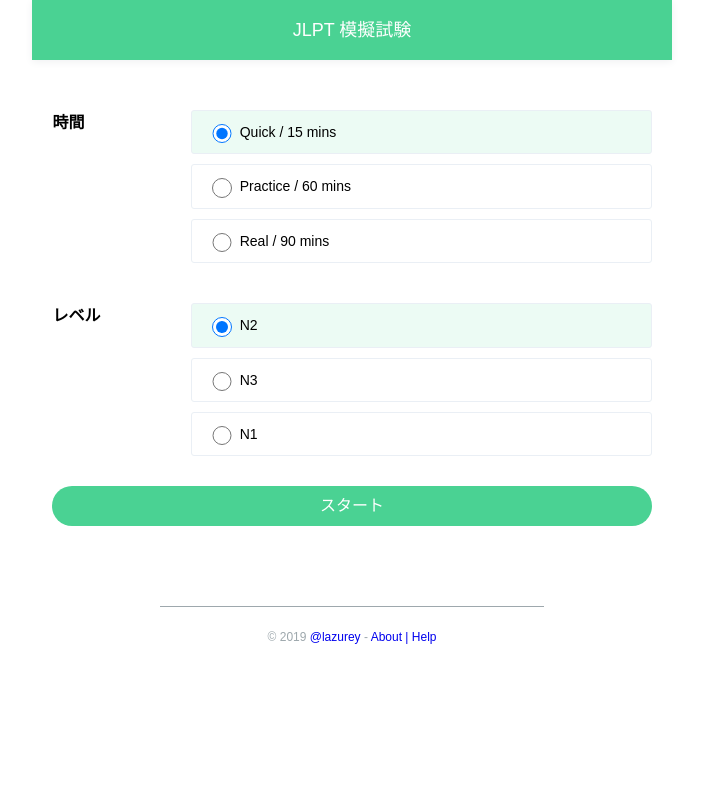
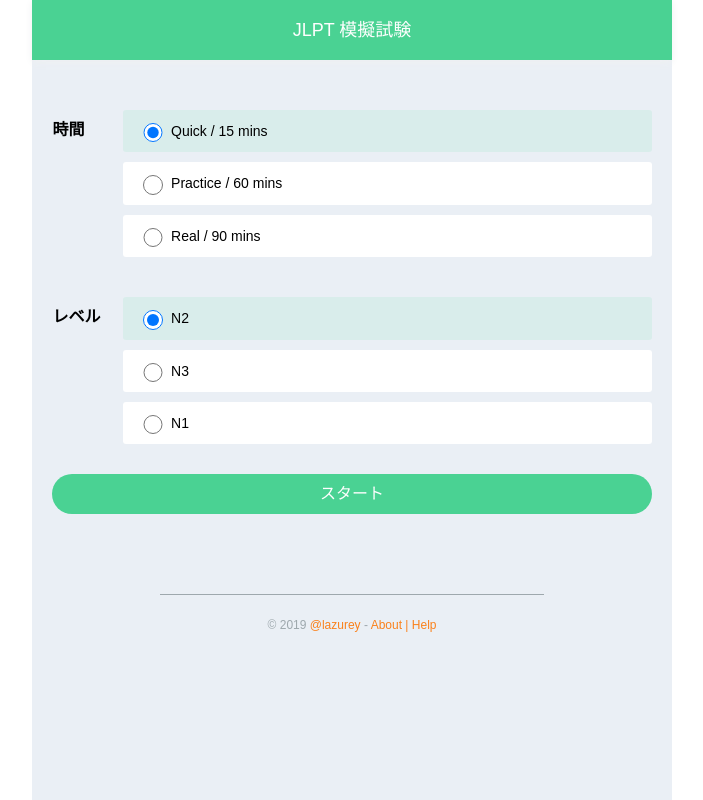
Before and after one commit to lazurey/jlpt-simulator, a React app: page / in a window 1280 px wide. Shown: the whole page, without its empty margins (288-991 px from the left). Built offline with nearby package versions, Linux system fonts and the light colour scheme.

Commit message:
update styles

```diff
--- a/src/components/layout/Main.tsx
+++ b/src/components/layout/Main.tsx
@@ -1,10 +1,14 @@
 import { css } from 'emotion';
 import * as React from 'react';
+
+import { BG_COLOR } from '../../constants/theme';
 
 const containerStyles = css({
   width: '640px',
   maxWidth: '100%',
   margin: '0 auto',
+  backgroundColor: BG_COLOR,
+  minHeight: '100vh',
 });
 
 export const Main = ({ children }: { children: any}) => (
--- a/src/components/select/RadioGroup.tsx
+++ b/src/components/select/RadioGroup.tsx
@@ -26,9 +26,10 @@ const groupStyles = css({
   padding: '10px 0',
   marginBottom: '10px',
   ' > .label': {
-    width: '30%',
+    width: '80px',
     fontSize: '16px',
     fontWeight: 700,
+    lineHeight: '40px',
   },
   ' .options': {
     width: '100%',
--- a/src/components/select/RadioOption.tsx
+++ b/src/components/select/RadioOption.tsx
@@ -1,6 +1,6 @@
 import { css, cx } from 'emotion';
 import { Component, default as React } from 'react';
-import { BG_COLOR, ERROR_COLOR_RGB, PRIMARY_COLOR_RGB } from '../../constants/theme';
+import { ERROR_COLOR_RGB, PRIMARY_COLOR_RGB } from '../../constants/theme';
 
 interface IRadioOptionComp {
   value: string;
@@ -12,7 +12,7 @@ interface IRadioOptionComp {
 }
 
 const optionStyles = css({
-  border: `1px solid ${BG_COLOR}`,
+  backgroundColor: '#fff',
   padding: '10px',
   width: '100%',
   display: 'flex',
@@ -24,14 +24,14 @@ const optionStyles = css({
     width: '30px',
   },
   '&:hover': {
-    backgroundColor: `rgba(${PRIMARY_COLOR_RGB}, 0.06)`,
+    backgroundColor: `rgba(${PRIMARY_COLOR_RGB}, 0.26)`,
     boxShadow: '0 3px 3px rgba(0, 0, 0, 0.1)',
   },
   '&.bg-correct': {
-    backgroundColor: `rgba(${PRIMARY_COLOR_RGB}, 0.3)`,
+    backgroundColor: `rgba(${PRIMARY_COLOR_RGB}, 0.6)`,
   },
   '&.bg-wrong': {
-    backgroundColor: `rgba(${ERROR_COLOR_RGB}, 0.3)`,
+    backgroundColor: `rgba(${ERROR_COLOR_RGB}, 0.6)`,
   },
 });
 
--- a/src/index.html
+++ b/src/index.html
@@ -10,6 +10,7 @@
     html, body {
       margin: 0;
       padding: 0;
+      background-color: #EAEFF5;
     }
   </style>
 </head>
--- a/src/index.tsx
+++ b/src/index.tsx
@@ -5,6 +5,7 @@ import { HashRouter as Router, Route, Switch } from 'react-router-dom';
 
 import { Footer, Header, Main } from './components/layout';
 import PATH from './constants/routes';
+import { WARNING_COLOR } from './constants/theme';
 import { AboutHelp, Answer, Exam, Home, NoMatch, Result } from './pages';
 
 // tslint:disable
@@ -16,9 +17,11 @@ injectGlobal`
     font-family: "ヒラギノ角ゴ Pro W3", "Hiragino Kaku Gothic Pro",Osaka, "メイリオ", Meiryo, "ＭＳ Ｐゴシック", "MS PGothic", sans-serif;
     font-size: 14px;
     line-height: 1.6;
+    background-color: #fff;
   }
   a {
     text-decoration: none;
+    color: ${WARNING_COLOR};
   }
 `;
 
--- a/start/index.html
+++ b/start/index.html
@@ -10,6 +10,7 @@
     html, body {
       margin: 0;
       padding: 0;
+      background-color: #EAEFF5;
     }
   </style>
 </head>
```
Also changed, not shown: start/bundle.js, 1 other file (tests, documents, lock files or other folders).
